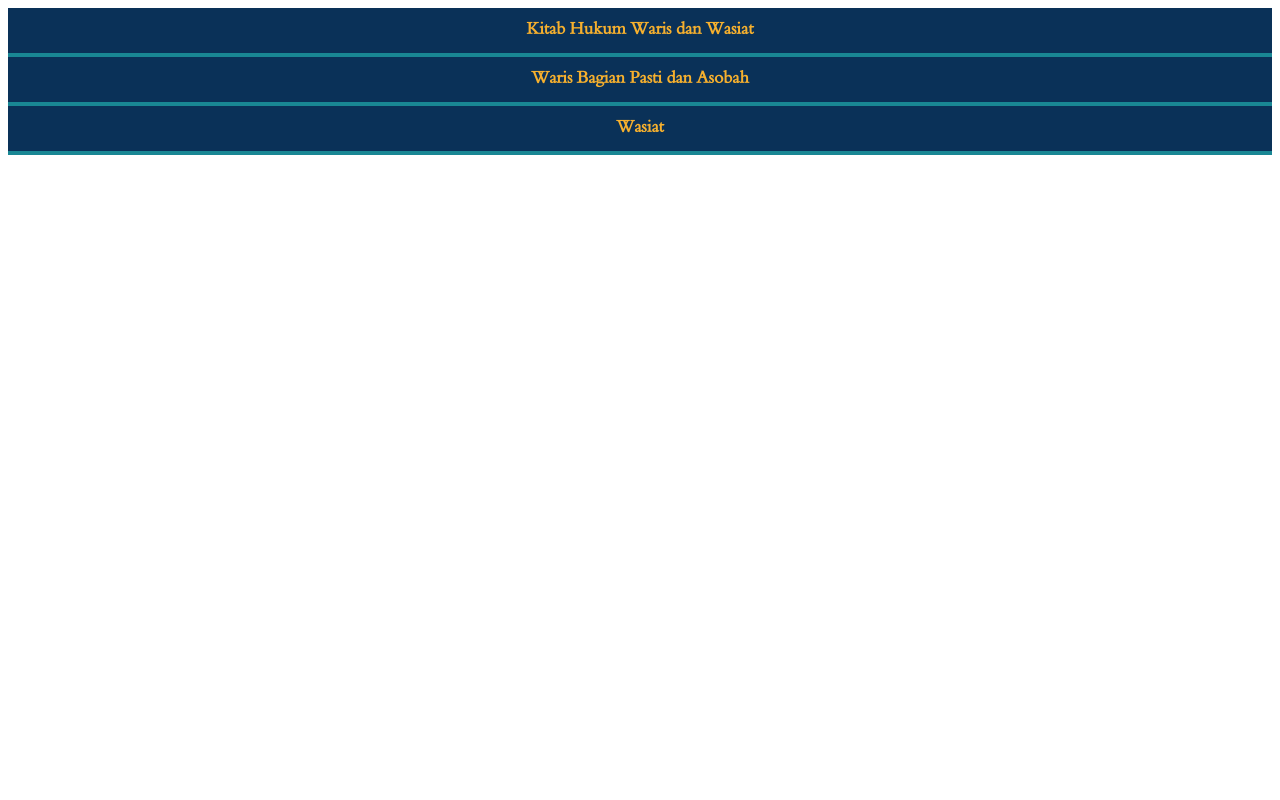
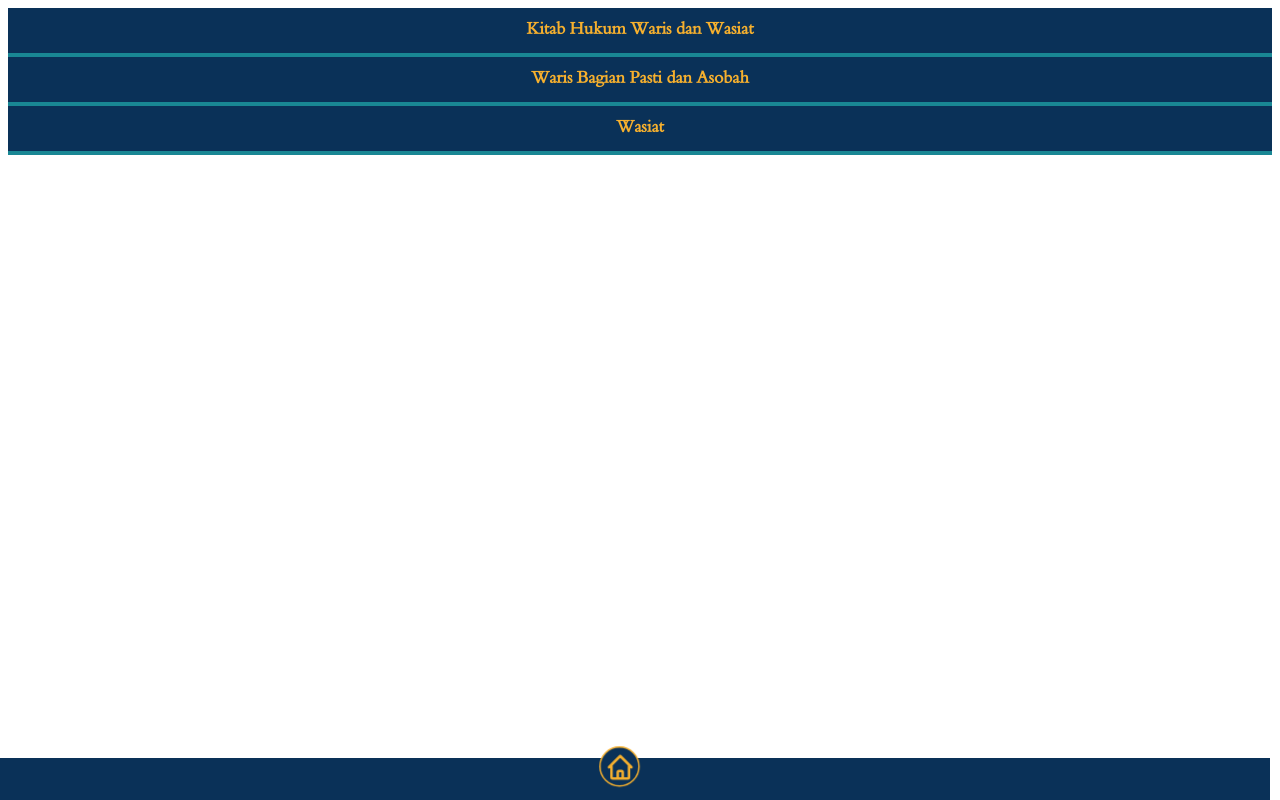
Before and after one commit to Serojakarya/fathulQoribWARISWASIAT, a plain HTML site: page index.html in a window 1280 px wide. Drawn offline with Linux system fonts and the light colour scheme.

Commit message:
Update index.html

```diff
--- a/index.html
+++ b/index.html
@@ -11,6 +11,75 @@
    .{ font-size:16px; line-height: 1.5em;}
    .sub{ font-size:16px; line-height: 2;}
 </style>
+<style>
+
+
+.bottom-nav {
+
+    padding: 10px;
+    background-color: #0A3158;
+    position: fixed;
+    width: 100%;
+    bottom: 0;
+	margin-top: -20px;
+    margin-right: -20px;
+    margin-bottom: -5px;
+    margin-left: -20px;
+
+}
+
+.bottom-link-nav {
+    display: flex;
+    justify-content: space-around;
+    align-items: center;
+
+}
+
+.bottom-nav a {
+    color: #F6B02E;
+    cursor: pointer;
+}
+
+.bottom-nav a svg {
+    width: 20px;
+}
+
+.bottom-nav a:nth-child(3) {
+    transform: scale(1.5) translateY(-10px);
+    background-color: #0A3158;
+    border-radius: 1000px;
+    width: 25px;
+    height: 25px;
+    border: 0.5px solid #F6B02E;
+    color: #F6B02E;
+    display: flex;
+    justify-content: center;
+    align-items: center;
+}
+
+@media screen and (min-width: 760px) {
+    .bottom-nav {
+        width: 100%;
+        bottom: 0%;
+        left: 50%;
+        display: flex;
+        justify-content: space-around;
+        align-items: center;
+        -webkit-transform: translate(-50%,0%);
+           -moz-transform: translate(-50%,0%);
+            -ms-transform: translate(-50%,0%);
+             -o-transform: translate(-50%,0%);
+                transform: translate(-50%,0%);
+    }
+
+    .bottom-link-nav {
+        position: relative;
+        width: 450px;
+    }
+
+}
+</style>
+
 </head>
 
 <body>
@@ -28,7 +97,33 @@
 
 
 </ul>
+<div class="bottom-nav">
+    <div class="bottom-link-nav">
+    <a href="">
+      <path stroke-linecap="round" stroke-linejoin="round" stroke-width="2" d="M3 12l2-2m0 0l7-7 7 7M5 10v10a1 1 0 001 1h3m10-11l2 2m-2-2v10a1 1 0 01-1 1h-3m-6 0a1 1 0 001-1v-4a1 1 0 011-1h2a1 1 0 011 1v4a1 1 0 001 1m-6 0h6"></path></svg>
+    </a>
 
+    <a href="">
+
+    <path fill="currentColor" d="M18,11V13H10L13.5,16.5L12.08,17.92L6.16,12L12.08,6.08L13.5,7.5L10,11H18M2,12A10,10 0 0,1 12,2A10,10 0 0,1 22,12A10,10 0 0,1 12,22A10,10 0 0,1 2,12M4,12A8,8 0 0,0 12,20A8,8 0 0,0 20,12A8,8 0 0,0 12,4A8,8 0 0,0 4,12Z" /></svg>
+    </a>
+
+    <a href="https://serojakarya.github.io/fathulQoribhomepage2/">
+
+	<svg class="w-6 h-6" fill="none" stroke="currentColor" viewBox="0 0 24 24" xmlns="http://www.w3.org/2000/svg"><path stroke-linecap="round" stroke-linejoin="round" stroke-width="2" d="M3 12l2-2m0 0l7-7 7 7M5 10v10a1 1 0 001 1h3m10-11l2 2m-2-2v10a1 1 0 01-1 1h-3m-6 0a1 1 0 001-1v-4a1 1 0 011-1h2a1 1 0 011 1v4a1 1 0 001 1m-6 0h6"></path></svg>
+	</a>
+
+	<a href="">
+
+    <path fill="currentColor" d="M6,13V11H14L10.5,7.5L11.92,6.08L17.84,12L11.92,17.92L10.5,16.5L14,13H6M22,12A10,10 0 0,1 12,22A10,10 0 0,1 2,12A10,10 0 0,1 12,2A10,10 0 0,1 22,12M20,12A8,8 0 0,0 12,4A8,8 0 0,0 4,12A8,8 0 0,0 12,20A8,8 0 0,0 20,12Z" /></svg>
+    </a>
+
+    <a href="" id="tmnj">
+     <path stroke-linecap="round" stroke-linejoin="round" stroke-width="2" d="M9 5H7a2 2 0 00-2 2v12a2 2 0 002 2h10a2 2 0 002-2V7a2 2 0 00-2-2h-2M9 5a2 2 0 002 2h2a2 2 0 002-2M9 5a2 2 0 012-2h2a2 2 0 012 2"></path></svg>
+    </a>
+
+
+    </div>
 
 </body>
 </html>
```
